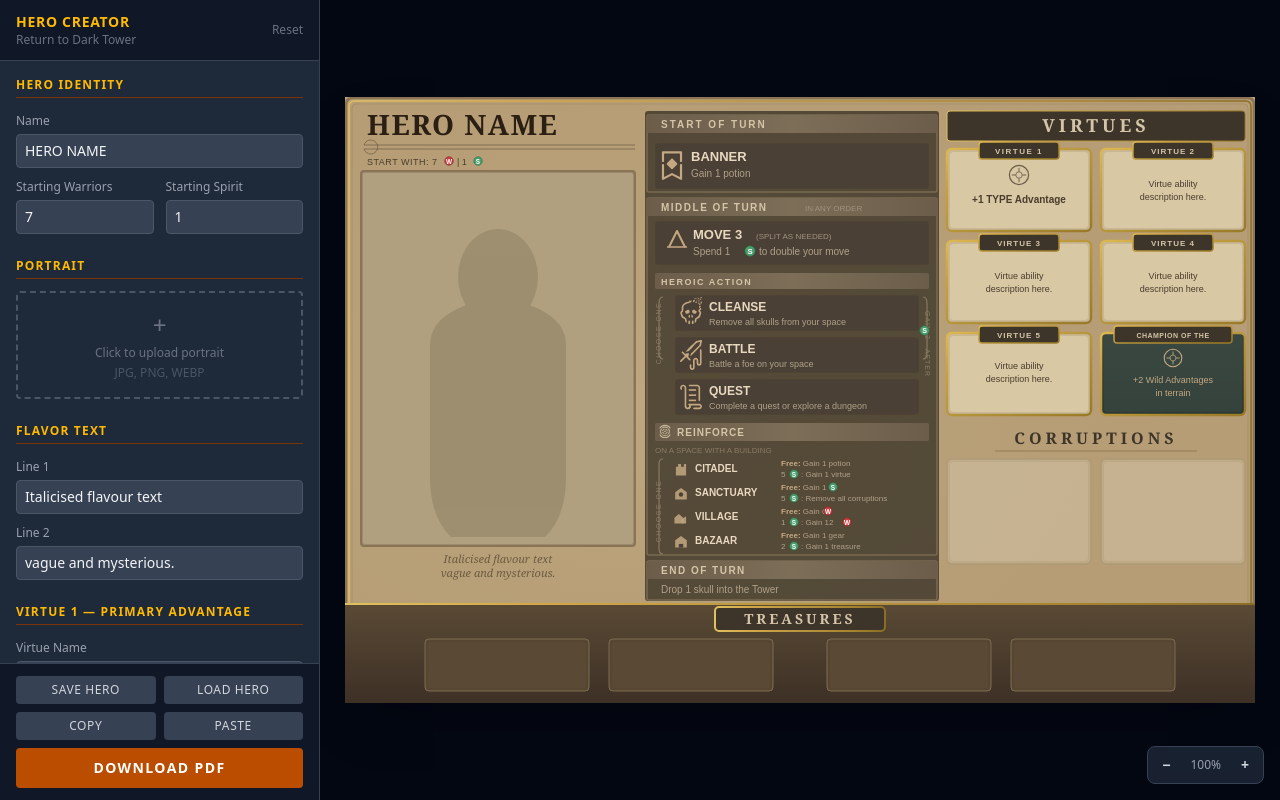
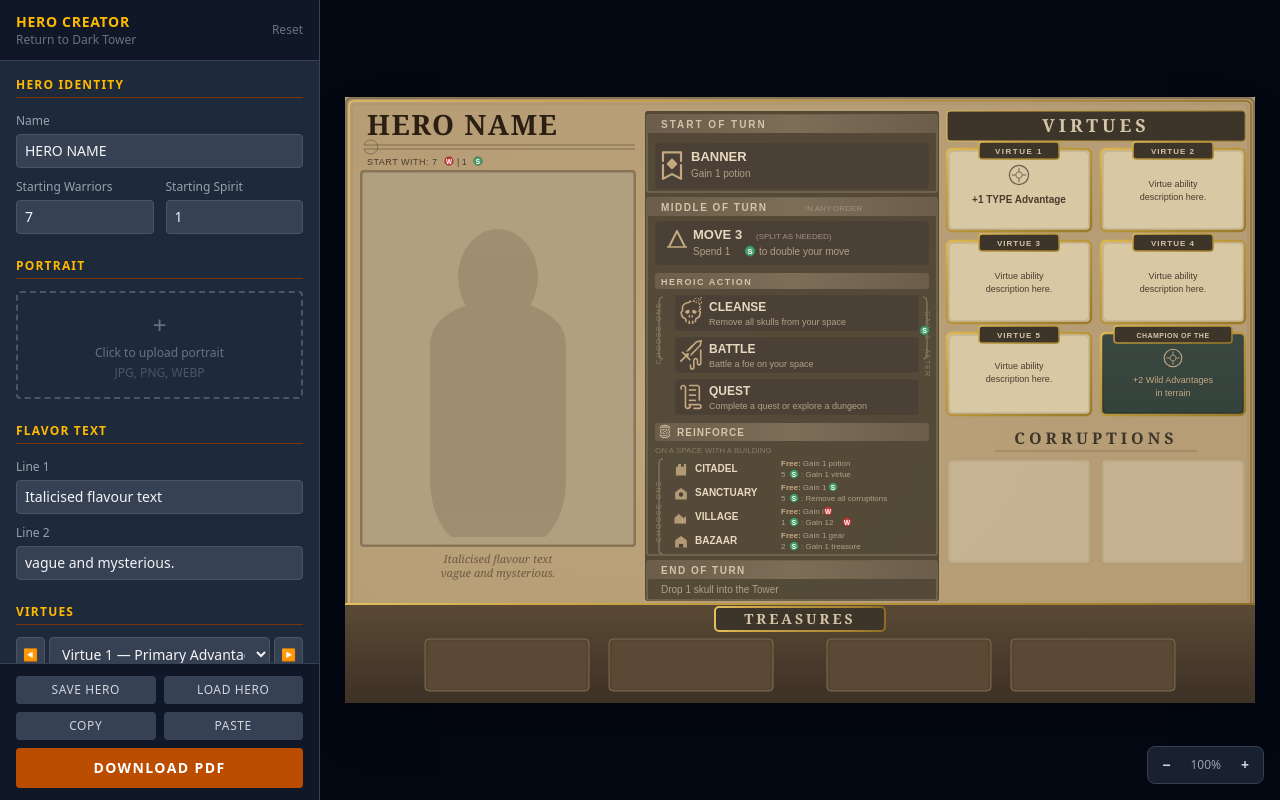
Before and after one commit to ChessMess/return-to-dark-tower-hero-creator, a React (Vite) app: page / in a window 1280 px wide. Built offline with nearby package versions, Linux system fonts and the light colour scheme.

Commit message:
Condense virtue editor into single section with dropdown + arrow navigation
Replaces 5 separate virtue sections in the sidebar with a unified section:
a dropdown to select the active virtue and ◀ ▶ buttons to cycle through them.

```diff
--- a/src/components/HeroForm.jsx
+++ b/src/components/HeroForm.jsx
@@ -1,6 +1,9 @@
+import { useState } from 'react';
 import { optimizeImage } from '../utils/heroIO';
 
 export default function HeroForm({ hero, updateHero, updateVirtue }) {
+  const [activeVirtue, setActiveVirtue] = useState(0);
+
   const handlePortraitUpload = async (e) => {
     const file = e.target.files[0];
     if (!file) return;
@@ -128,22 +131,52 @@
         </div>
       </section>
 
-      {/* Virtue 1 — Primary Advantage */}
+      {/* Virtues */}
       <section>
         <h2 className="text-xs font-bold uppercase tracking-widest text-amber-400 mb-3 border-b border-amber-900 pb-1">
-          Virtue 1 — Primary Advantage
+          Virtues
         </h2>
         <div className="space-y-2">
+          <div className="flex items-stretch gap-1">
+            <button
+              type="button"
+              onClick={() => setActiveVirtue((v) => (v === 0 ? 4 : v - 1))}
+              className="shrink-0 rounded bg-gray-700 border border-gray-600 px-1.5 py-1 text-xs text-gray-100 hover:border-amber-500 hover:text-amber-400 transition-colors"
+            >
+              ◀
+            </button>
+            <select
+              value={activeVirtue}
+              onChange={(e) => setActiveVirtue(Number(e.target.value))}
+              className="min-w-0 flex-1 rounded bg-gray-700 border border-gray-600 px-2 py-1.5 text-gray-100 focus:outline-none focus:border-amber-500"
+            >
+              <option value={0}>Virtue 1 — Primary Advantage</option>
+              <option value={1}>Virtue 2</option>
+              <option value={2}>Virtue 3</option>
+              <option value={3}>Virtue 4</option>
+              <option value={4}>Virtue 5</option>
+            </select>
+            <button
+              type="button"
+              onClick={() => setActiveVirtue((v) => (v === 4 ? 0 : v + 1))}
+              className="shrink-0 rounded bg-gray-700 border border-gray-600 px-1.5 py-1 text-xs text-gray-100 hover:border-amber-500 hover:text-amber-400 transition-colors"
+            >
+              ▶
+            </button>
+          </div>
+
           <label className="block">
             <span className="text-gray-400 text-xs">Virtue Name</span>
             <input
               type="text"
-              value={hero.virtues[0].name}
+              value={hero.virtues[activeVirtue].name}
               maxLength={12}
-              onChange={(e) => updateVirtue(0, 'name', e.target.value)}
+              onChange={(e) => updateVirtue(activeVirtue, 'name', e.target.value)}
               className="mt-1 block w-full rounded bg-gray-700 border border-gray-600 px-2 py-1.5 text-gray-100 focus:outline-none focus:border-amber-500"
             />
           </label>
+
+          {activeVirtue === 0 && (
             <label className="block">
               <span className="text-gray-400 text-xs">Advantage Type</span>
               <span className="text-gray-600 text-xs ml-1">(e.g. Stealth, Magic, Humanoid, Wild)</span>
@@ -157,33 +190,17 @@
               />
               <span className="text-gray-600 text-xs">Shows as: +1 {hero.virtues[0].advantageType || 'TYPE'} Advantage</span>
             </label>
-        </div>
-      </section>
+          )}
 
-      {/* Virtues 2–5 */}
-      {[1, 2, 3, 4].map((i) => (
-        <section key={i}>
-          <h2 className="text-xs font-bold uppercase tracking-widest text-amber-400 mb-3 border-b border-amber-900 pb-1">
-            Virtue {i + 1}
-          </h2>
-          <div className="space-y-2">
-            <label className="block">
-              <span className="text-gray-400 text-xs">Virtue Name</span>
-              <input
-                type="text"
-                value={hero.virtues[i].name}
-                maxLength={12}
-                onChange={(e) => updateVirtue(i, 'name', e.target.value)}
-                className="mt-1 block w-full rounded bg-gray-700 border border-gray-600 px-2 py-1.5 text-gray-100 focus:outline-none focus:border-amber-500"
-              />
-            </label>
+          {activeVirtue > 0 && (
+            <>
               <label className="block">
                 <span className="text-gray-400 text-xs">Ability Line 1</span>
                 <input
                   type="text"
-                value={hero.virtues[i].line1}
+                  value={hero.virtues[activeVirtue].line1}
                   maxLength={30}
-                onChange={(e) => updateVirtue(i, 'line1', e.target.value)}
+                  onChange={(e) => updateVirtue(activeVirtue, 'line1', e.target.value)}
                   className="mt-1 block w-full rounded bg-gray-700 border border-gray-600 px-2 py-1.5 text-gray-100 focus:outline-none focus:border-amber-500"
                 />
               </label>
@@ -191,15 +208,16 @@
                 <span className="text-gray-400 text-xs">Ability Line 2</span>
                 <input
                   type="text"
-                value={hero.virtues[i].line2}
+                  value={hero.virtues[activeVirtue].line2}
                   maxLength={30}
-                onChange={(e) => updateVirtue(i, 'line2', e.target.value)}
+                  onChange={(e) => updateVirtue(activeVirtue, 'line2', e.target.value)}
                   className="mt-1 block w-full rounded bg-gray-700 border border-gray-600 px-2 py-1.5 text-gray-100 focus:outline-none focus:border-amber-500"
                 />
               </label>
+            </>
+          )}
         </div>
       </section>
-      ))}
 
       {/* Champion */}
       <section>
```
Also changed, not shown: 1 other file (tests, documents, lock files or other folders). Lines whose indentation alone changed are shown as unchanged.
